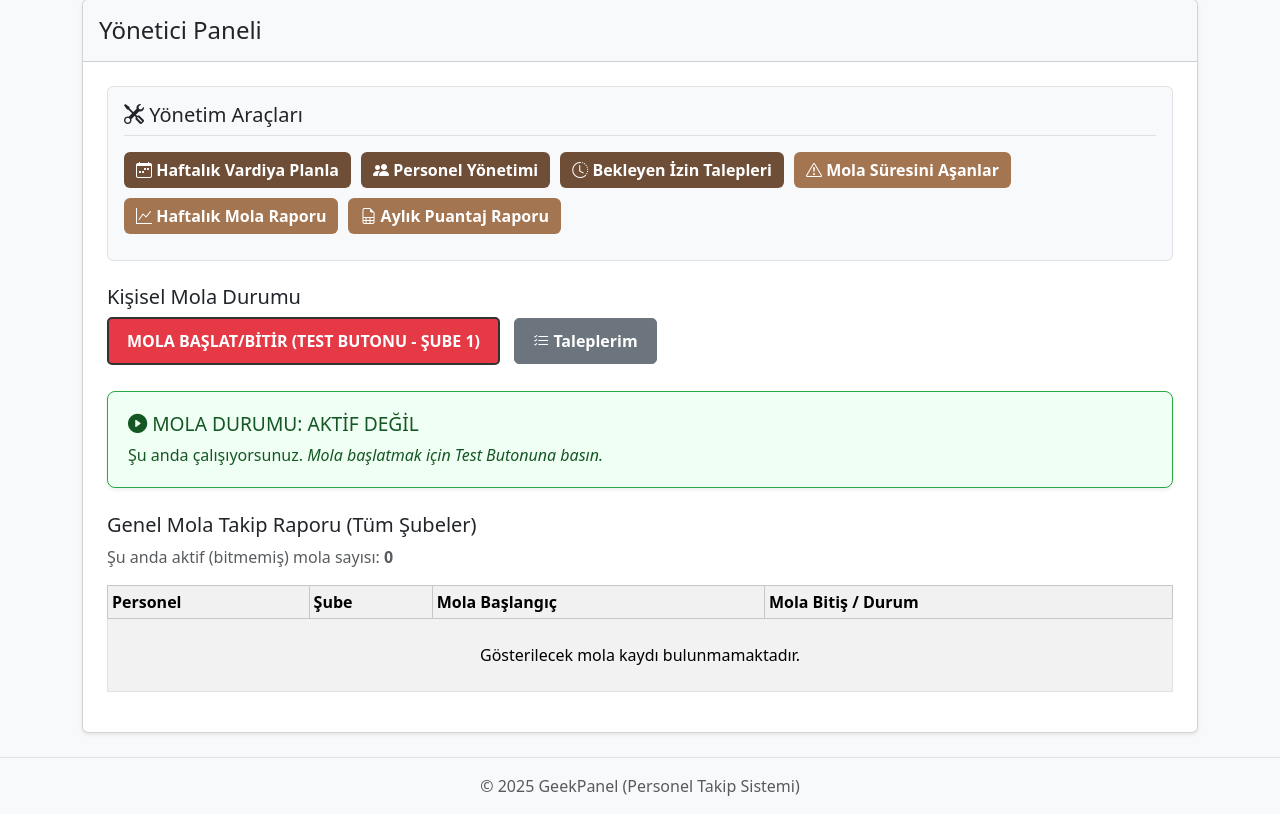
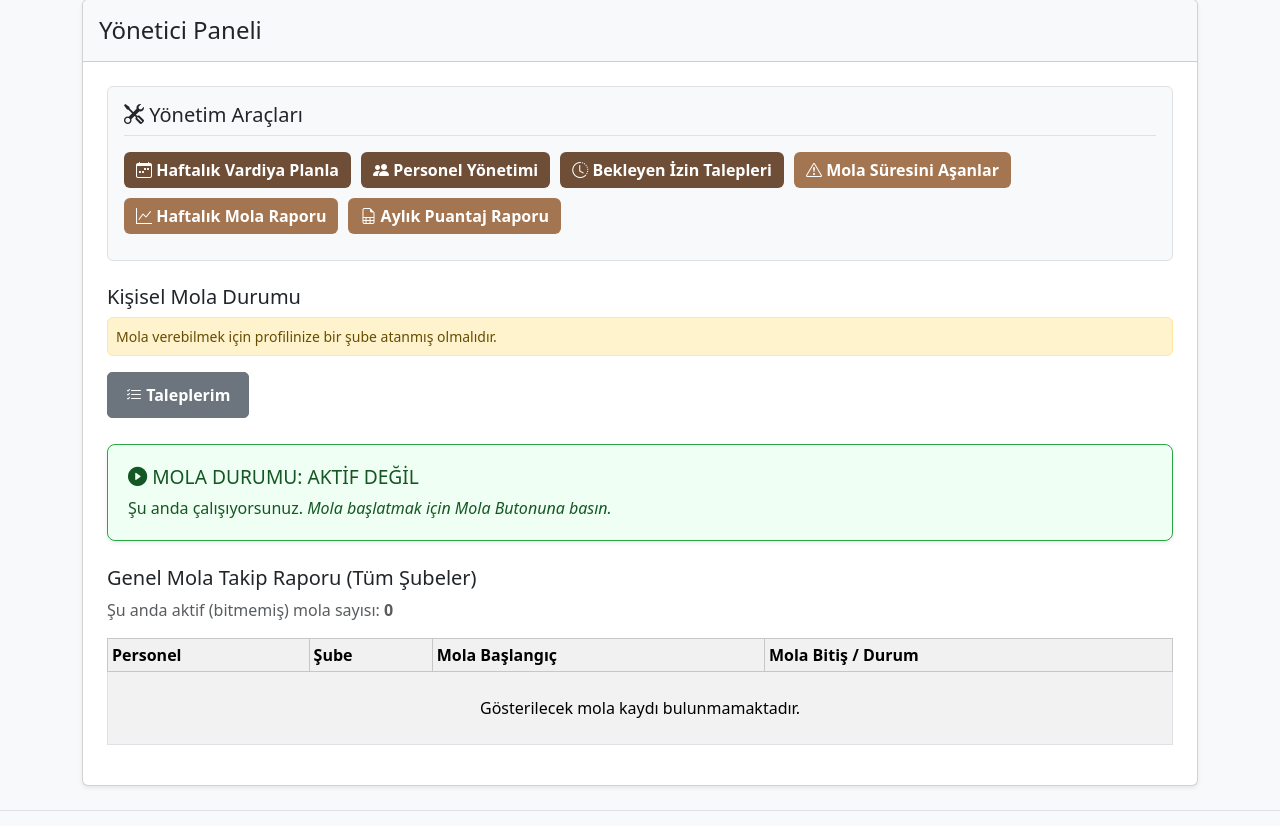
Before and after one commit to mCglawyer/personel-takip-sistemi, a Django app: page /app/dashboard/ in a window 1280 px wide. Shown: the part 155-981 px from the top of the page. Before the commit the page ends 951 px from the top, so only its background shows below. Run offline with Django 5.2, Linux system fonts and the light colour scheme; the visitor is signed in with stand-in values (Sample User, id 1); data comes from the database, SQL or seed files in the repository.

Commit message:
Update dashboard.html to extend base.html and use coffee theme

```diff
--- a/templates/dashboard.html
+++ b/templates/dashboard.html
@@ -1,6 +1,6 @@
 {% extends 'base.html' %} {# Ana şablonu (kahve temalı) miras alır #}
 {% load static %}
-{# {% load custom_filters %} <-- 500 HATASINI ÇÖZMEK İÇİN BU SATIR SİLİNDİ/YORUM YAPILDI #}
+{% load custom_filters %} {# has_group filtresini kullanabilmek için #}
 {% load pwa %} {# PWA meta etiketleri için #}
 
 {# Sayfa başlığını base.html'e gönder #}
@@ -23,7 +23,7 @@
         .personnel-controls a { display: inline-block; padding: 10px 18px; text-decoration: none; border-radius: 5px; font-weight: 600; margin-right: 10px; margin-bottom: 10px; transition: opacity 0.2s ease;}
         .personnel-controls a:hover { opacity: 0.85; }
         .personnel-controls a.requests-link { background-color: #6c757d; color: white; } /* Taleplerim butonu */
-        .personnel-controls a.qr-scan-link { background-color: #007bff; color: white; } /* QR Tarayıcı (Bootstrap mavisi) */
+        /* Mola Butonu Stilleri (base.html'den btn-coffee alacak) */
 
         /* Mola Durumu Kutusu Stilleri */
         .status-box { padding: 20px; border-radius: 8px; margin-bottom: 25px; border: 1px solid; }
@@ -33,7 +33,6 @@
         .status-box p { font-size: 1rem; margin-bottom: 5px;}
         .status-box em { font-size: 0.9rem; color: #555;}
 
-        /* Mobil uyumluluk */
         @media (max-width: 768px) {
             #calendar { padding: 5px; margin: 10px auto; }
             .fc .fc-toolbar-title { font-size: 1.1em; }
@@ -68,7 +67,6 @@
         .personnel-controls a { display: inline-block; padding: 10px 18px; text-decoration: none; border-radius: 5px; font-weight: 600; margin-right: 10px; margin-bottom: 10px; transition: opacity 0.2s ease;}
         .personnel-controls a:hover { opacity: 0.85; }
         .personnel-controls a.requests-link { background-color: #6c757d; color: white; }
-        .personnel-controls a.qr-scan-link { background-color: #007bff; color: white; }
 
         @media (max-width: 768px) {
             .admin-controls a.btn { display: block; margin-right: 0; }
@@ -104,28 +102,30 @@
                         <a href="{% url 'accounts:personnel_list' %}" class="btn btn-coffee"><i class="bi bi-people-fill"></i> Personel Yönetimi</a>
                         <a href="{% url 'accounts:pending_leave_requests' %}" class="btn btn-coffee"><i class="bi bi-clock-history"></i> Bekleyen İzin Talepleri</a>
 
-                        {# HATA DÜZELTMESİ: IF BLOĞU GEÇİCİ OLARAK KALDIRILDI #}
-                        {# Bu butonları artık TÜM yöneticiler (Şefler dahil) görecek #}
-                        <a href="{% url 'accounts:exceeded_breaks_report' %}" class="btn btn-coffee-light"><i class="bi bi-exclamation-triangle"></i> Mola Süresini Aşanlar</a>
-                        <a href="{% url 'accounts:break_report_select' %}" class="btn btn-coffee-light"><i class="bi bi-graph-up"></i> Haftalık Mola Raporu</a>
-                        <a href="{% url 'accounts:attendance_report_select' %}" class="btn btn-coffee-light"><i class="bi bi-file-earmark-spreadsheet"></i> Aylık Puantaj Raporu</a>
-
+                        {# Sadece Bölge Yöneticisi ve Superuser için Rapor Butonları (Yeni açık kahve stili: btn-coffee-light) #}
+                        {% if user|has_group:"Bölge Yöneticisi" or user.is_superuser %}
+                            <a href="{% url 'accounts:exceeded_breaks_report' %}" class="btn btn-coffee-light"><i class="bi bi-exclamation-triangle"></i> Mola Süresini Aşanlar</a>
+                            <a href="{% url 'accounts:break_report_select' %}" class="btn btn-coffee-light"><i class="bi bi-graph-up"></i> Haftalık Mola Raporu</a>
+                            <a href="{% url 'accounts:attendance_report_select' %}" class="btn btn-coffee-light"><i class="bi bi-file-earmark-spreadsheet"></i> Aylık Puantaj Raporu</a>
+                        {% endif %}
                     </div>
                 </div>
 
                 <h3 class="h5 mt-4">Kişisel Mola Durumu</h3>
                 <div class="personnel-controls mb-3">
-
-                    {# GEÇİCİ TEST BUTONU (QR Kod sorununu atlamak için) #}
-                    {# '1' sayısını canlı veritabanınızdaki geçerli bir Şube ID'si ile değiştirin! #}
-                    <a href="{% url 'accounts:toggle_break' 1 %}"
-                       class="btn"
-                       style="background-color: #e63946; color: white; font-weight: bold; border: 2px solid #333;"
-                       onclick="return confirm('Bu bir test butonudur. Şube 1 için mola başlatılsın mı?');">
-                        MOLA BAŞLAT/BİTİR (TEST BUTONU - ŞUBE 1)
-                    </a>
-
-                    {# <a href="{% url 'accounts:qr_scanner' %}" class="btn btn-coffee qr-scan-link"><i class="bi bi-qr-code-scan"></i> Mola QR Kodu Tara</a> #}
+                    {% if personnel_branch_slug %}
+                        <a href="{% url 'accounts:toggle_break' personnel_branch_slug %}"
+                           class="btn {% if active_break %}btn-danger{% else %}btn-coffee{% endif %}"
+                           style="font-weight: bold;">
+                            {% if active_break %}
+                                <i class="bi bi-stop-circle-fill"></i> MOLAYI BİTİR (Şube: {{ user.profile.branch.name }})
+                            {% else %}
+                                <i class="bi bi-play-circle-fill"></i> MOLA BAŞLAT (Şube: {{ user.profile.branch.name }})
+                            {% endif %}
+                        </a>
+                    {% else %}
+                        <div class="alert alert-warning small p-2">Mola verebilmek için profilinize bir şube atanmış olmalıdır.</div>
+                    {% endif %}
                     <a href="{% url 'accounts:my_leave_requests' %}" class="btn btn-secondary requests-link"><i class="bi bi-list-check"></i> Taleplerim</a>
                 </div>
 
@@ -134,12 +134,12 @@
                         <h3 class="alert-heading"><i class="bi bi-pause-circle-fill"></i> MOLA DURUMU: AKTİF</h3>
                         <p>Şu anda <strong>{{ active_break.branch.name|default:'Bilinmeyen Şube' }}</strong> şubesinde moladasınız.</p>
                         <hr>
-                        <p class="mb-0">Başlangıç: <strong>{{ active_break.start_time|date:"H:i:s" }}</strong>. <em>Bitirmek için Test Butonuna basın.</em></p>
+                        <p class="mb-0">Başlangıç: <strong>{{ active_break.start_time|date:"H:i:s" }}</strong>. <em>Bitirmek için Mola Butonuna basın.</em></p>
                     </div>
                 {% else %}
                     <div class="alert alert-success shadow-sm status-box no-break">
                         <h3 class="alert-heading"><i class="bi bi-play-circle-fill"></i> MOLA DURUMU: AKTİF DEĞİL</h3>
-                        <p class="mb-0">Şu anda çalışıyorsunuz. <em>Mola başlatmak için Test Butonuna basın.</em></p>
+                        <p class="mb-0">Şu anda çalışıyorsunuz. <em>Mola başlatmak için Mola Butonuna basın.</em></p>
                     </div>
                 {% endif %}
                 <h2 class="h5 mt-4">{{ report_title|default:"Genel Mola Takip Raporu" }}</h2>
@@ -148,12 +148,7 @@
                 <div class="table-responsive">
                     <table class="table table-striped table-bordered table-hover table-sm">
                         <thead class="table-light">
-                            <tr>
-                                <th>Personel</th>
-                                <th>Şube</th>
-                                <th>Mola Başlangıç</th>
-                                <th>Mola Bitiş / Durum</th>
-                            </tr>
+                            <tr><th>Personel</th><th>Şube</th><th>Mola Başlangıç</th><th>Mola Bitiş / Durum</th></tr>
                         </thead>
                         <tbody>
                             {% for break in all_breaks_list %}
@@ -170,9 +165,7 @@
                                 </td>
                             </tr>
                             {% empty %}
-                            <tr>
-                                <td colspan="4" class="text-center py-4">Gösterilecek mola kaydı bulunmamaktadır.</td>
-                            </tr>
+                            <tr><td colspan="4" class="text-center py-4">Gösterilecek mola kaydı bulunmamaktadır.</td></tr>
                             {% endfor %}
                         </tbody>
                     </table>
@@ -188,17 +181,19 @@
         <h1 class="h3 mb-4">Kullanıcı Ekranı</h1>
 
         <div class="personnel-controls">
-
-            {# GEÇİCİ TEST BUTONU (QR Kod sorununu atlamak için) #}
-            {# '1' sayısını canlı veritabanınızdaki geçerli bir Şube ID'si ile değiştirin! #}
-            <a href="{% url 'accounts:toggle_break' 1 %}"
-               class="btn"
-               style="background-color: #e63946; color: white; font-weight: bold; border: 2px solid #333;"
-               onclick="return confirm('Bu bir test butonudur. Şube 1 için mola başlatılsın mı?');">
-                MOLA BAŞLAT/BİTİR (TEST BUTONU - ŞUBE 1)
-            </a>
-
-            {# <a href="{% url 'accounts:qr_scanner' %}" class="btn btn-coffee qr-scan-link"><i class="bi bi-qr-code-scan"></i> Mola QR Kodu Tara</a> #}
+            {% if personnel_branch_slug %}
+                <a href="{% url 'accounts:toggle_break' personnel_branch_slug %}"
+                   class="btn {% if active_break %}btn-danger{% else %}btn-coffee{% endif %}"
+                   style="font-weight: bold;">
+                    {% if active_break %}
+                        <i class="bi bi-stop-circle-fill"></i> MOLAYI BİTİR (Şube: {{ user.profile.branch.name }})
+                    {% else %}
+                        <i class="bi bi-play-circle-fill"></i> MOLA BAŞLAT (Şube: {{ user.profile.branch.name }})
+                    {% endif %}
+                </a>
+            {% else %}
+                <div class="alert alert-warning small p-2">Mola sistemini kullanabilmek için bir şubeye atanmış olmanız gerekir. Lütfen yöneticinizle iletişime geçin.</div>
+            {% endif %}
             <a href="{% url 'accounts:leave_request_create' %}" class="btn btn-coffee-light"><i class="bi bi-send-plus"></i> Yeni İzin/Rapor Talebi</a>
             <a href="{% url 'accounts:my_leave_requests' %}" class="btn btn-secondary requests-link"><i class="bi bi-list-check"></i> Taleplerim</a>
         </div>
@@ -208,12 +203,12 @@
                 <h3 class="alert-heading"><i class="bi bi-pause-circle-fill"></i> MOLA DURUMU: AKTİF</h3>
                 <p>Şu anda <strong>{{ active_break.branch.name|default:'Bilinmeyen Şube' }}</strong> şubesinde moladasınız.</p>
                 <hr>
-                <p class="mb-0">Başlangıç: <strong>{{ active_break.start_time|date:"H:i:s" }}</strong>. <em>Bitirmek için Test Butonuna basın.</em></p>
+                <p class="mb-0">Başlangıç: <strong>{{ active_break.start_time|date:"H:i:s" }}</strong>. <em>Bitirmek için Mola Butonuna basın.</em></p>
             </div>
         {% else %}
             <div class="alert alert-success shadow-sm status-box no-break">
                 <h3 class="alert-heading"><i class="bi bi-play-circle-fill"></i> MOLA DURUMU: AKTİF DEĞİL</h3>
-                <p class="mb-0">Şu anda çalışıyorsunuz. <em>Mola başlatmak için Test Butonuna basın.</em></p>
+                <p class="mb-0">Şu anda çalışıyorsunuz. <em>Mola başlatmak için Mola Butonuna basın.</em></p>
             </div>
         {% endif %}
 
@@ -222,7 +217,6 @@
                 <h2 class="h5 mb-0">Haftalık Vardiya Takvimi <small class="text-muted">({{ start_of_week|date:"W" }}. Hafta)</small></h2>
             </div>
             <div class="card-body">
-                {# FullCalendar buraya render edilecek #}
                 <div id='calendar'></div>
             </div>
         </div>
@@ -234,10 +228,8 @@
 {# FullCalendar için script'leri base.html'deki scripts bloğuna gönder #}
 {% block scripts %}
     {% if not is_admin %}
-        {# FullCalendar CDN script'leri #}
         <script src='https://cdn.jsdelivr.net/npm/fullcalendar@6.1.11/index.global.min.js'></script>
         <script src='https://cdn.jsdelivr.net/npm/@fullcalendar/core/locales/tr.global.min.js'></script>
-
         <script>
             document.addEventListener('DOMContentLoaded', function() {
                 var calendarEl = document.getElementById('calendar');
@@ -262,7 +254,6 @@
                                   }
                               }
                             },
-                            // ... (Mobil resize script'i buraya eklenebilir) ...
                         });
                         calendar.render();
                     } catch (e) {
```
